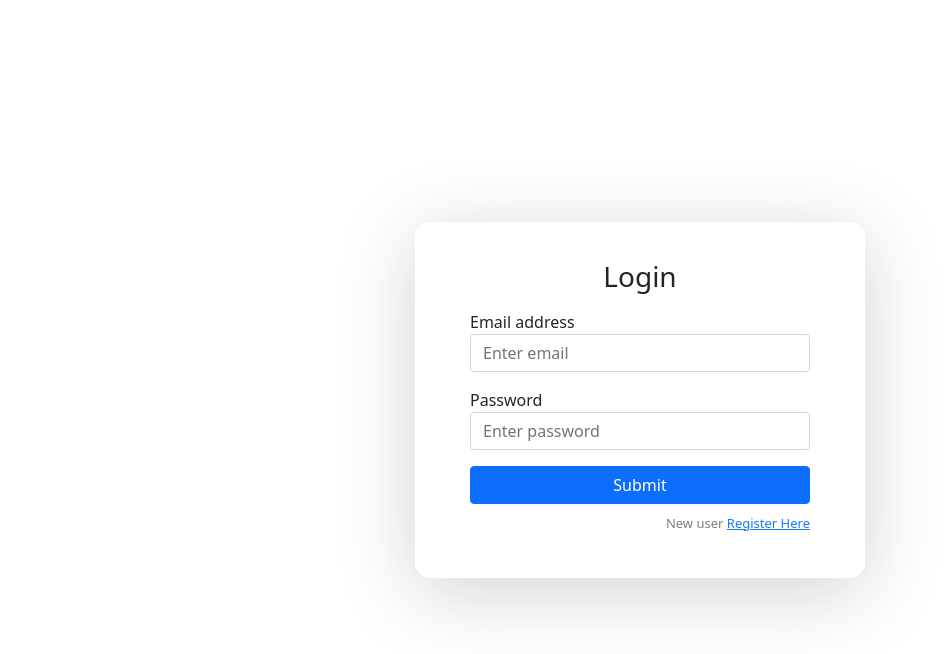
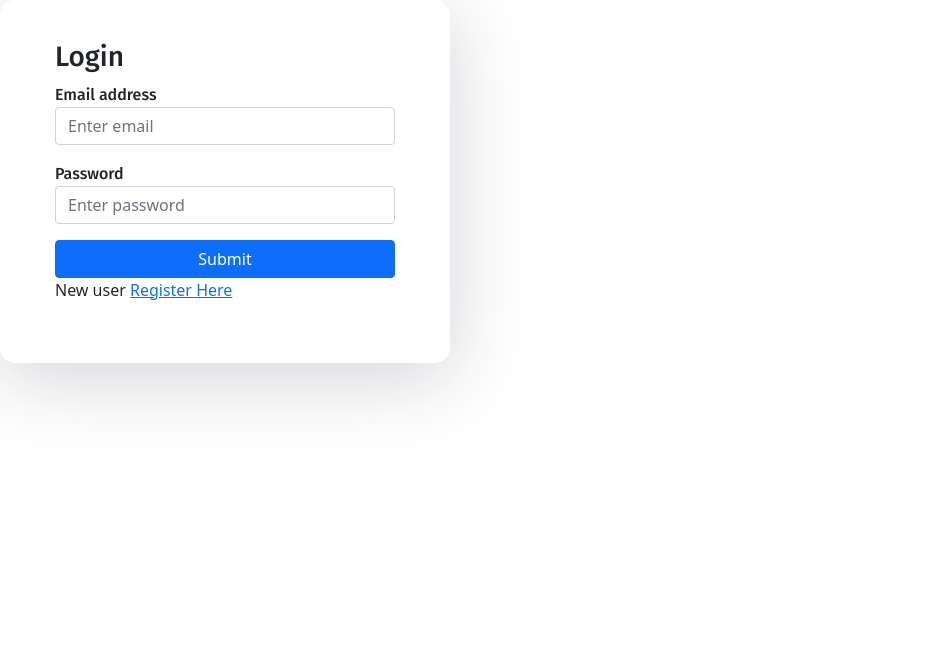
Before and after one commit to swe-ucla/swe-membership-portal, a React (Create React App) app: page /login in a window 1280 px wide. Shown: the top 654 px of the page, without its empty margins (0-952 px from the left). Built offline with nearby package versions, Linux system fonts and the light colour scheme; no server answers.

Commit message:
More updates

```diff
--- a/package.json
+++ b/package.json
@@ -10,6 +10,7 @@
     "firebase": "^10.14.1",
     "react": "^18.0.0",
     "react-dom": "^18.0.0",
+    "react-icons": "^5.4.0",
     "react-router-dom": "^6.3.0",
     "react-scripts": "5.0.1",
     "react-toastify": "^10.0.5",
--- a/src/App.js
+++ b/src/App.js
@@ -28,21 +28,13 @@ function App() {
   return (
     <Router>
       <div className="App">
-        <div className="auth-wrapper">
-          <div className="auth-inner">
             <Routes>
-              {/* <Route
-                path="/"
-                element={user ? <Navigate to="/profile" /> : <Login />}
-              /> */}
               <Route path="/login" element={<Login />} />
               <Route path="/register" element={<SignUp />} />
               <Route path="/profile" element={<Profile />} />
               <Route path="/home" element={<Home />} />
             </Routes>
             <ToastContainer />
-          </div>
-        </div>
       </div>
     </Router>
   );
--- a/src/components/Login/Login.js
+++ b/src/components/Login/Login.js
@@ -3,31 +3,31 @@ import React, { useState } from "react";
 import { auth } from "../firebase";
 import { toast } from "react-toastify";
 import SignInwithGoogle from "../signInWIthGoogle";
+import { useNavigate } from "react-router-dom";
+import './login.css';
 
 function Login() {
   const [email, setEmail] = useState("");
   const [password, setPassword] = useState("");
+  const navigate = useNavigate();
 
   const handleSubmit = async (e) => {
     e.preventDefault();
     try {
       await signInWithEmailAndPassword(auth, email, password);
       console.log("User logged in Successfully");
-      window.location.href = "/profile";
-      toast.success("User logged in Successfully", {
-        position: "top-center",
-      });
+      navigate("/home");
     } catch (error) {
       console.log(error.code);
-
       toast.error("An error occurred. Please check your email and password.", {
           position: "top-center",
         });
     }
   };
 
-
   return (
+    <div className="auth-wrapper">
+      <div className="auth-inner">
         <form onSubmit={handleSubmit}>
           <h3>Login</h3>
 
@@ -63,6 +63,8 @@ function Login() {
           </p>
           {/* <SignInwithGoogle/> */}
         </form>
+      </div>
+    </div>
   );
 }
 
--- a/src/components/Login/Register.js
+++ b/src/components/Login/Register.js
@@ -3,6 +3,9 @@ import React, { useState } from "react";
 import { auth, db } from "../firebase";
 import { setDoc, doc } from "firebase/firestore";
 import { toast } from "react-toastify";
+import { useNavigate } from "react-router-dom";
+import './login.css';
+
 
 function Register() {
   const [email, setEmail] = useState("");
@@ -10,6 +13,7 @@ function Register() {
   const [fname, setFname] = useState("");
   const [lname, setLname] = useState("");
   const [error, setError] = useState("");
+  const navigate = useNavigate();
   const handleEmailChange = (e) => {
     const inputEmail = e.target.value;
     setEmail(inputEmail);
@@ -34,11 +38,8 @@ function Register() {
           photo:""
         });
       }
-      window.location.href = "/login";
+      navigate("/profile");
       console.log("User Registered Successfully!!");
-      toast.success("User Registered Successfully!!", {
-        position: "top-center",
-      });
     } catch (error) {
       console.log(error.message);
       toast.error(error.message, {
@@ -48,6 +49,8 @@ function Register() {
   };
 
   return (
+    <div className="auth-wrapper">
+      <div className="auth-inner">
         <form onSubmit={handleRegister}>
         <h3>Sign Up</h3>
 
@@ -105,6 +108,8 @@ function Register() {
           Already registered <a href="/login">Login</a>
         </p>
       </form>
+      </div>
+    </div>
   );
 }
 export default Register;
--- /dev/null
+++ b/src/components/Login/login.css
@@ -0,0 +1,26 @@
+.auth-wrapper {
+  width: 100%;
+  height: 100%;
+}
+
+.navbar-light {
+  background-color: #ffffff;
+  box-shadow: 0px 14px 80px rgba(34, 35, 58, 0.2);
+}
+
+.auth-wrapper {
+  display: flex;
+  justify-content: center;
+  flex-direction: column;
+  text-align: left;
+}
+
+.auth-inner {
+  width: 450px;
+  margin: auto;
+  background: #ffffff;
+  box-shadow: 0px 14px 80px rgba(34, 35, 58, 0.2);
+  padding: 40px 55px 45px 55px;
+  border-radius: 15px;
+  transition: all 0.3s;
+}
--- a/src/components/Profile/Profile.js
+++ b/src/components/Profile/Profile.js
@@ -1,9 +1,13 @@
 import React, { useEffect, useState } from "react";
 import { auth, db } from "../firebase";
 import { doc, getDoc } from "firebase/firestore";
+import { FaHome } from 'react-icons/fa';
+import { useNavigate } from "react-router-dom";
+
 
 function Profile() {
   const [userDetails, setUserDetails] = useState(null);
+  const navigate = useNavigate();
   const fetchUserData = async () => {
     auth.onAuthStateChanged(async (user) => {
       console.log(user);
@@ -22,6 +26,10 @@ function Profile() {
     fetchUserData();
   }, []);
 
+  const handleHomeClick = () => {
+    navigate("/Home");
+  };
+
   async function handleLogout() {
     try {
       await auth.signOut();
@@ -35,22 +43,14 @@ function Profile() {
     <div>
       {userDetails ? (
         <>
-          <div style={{ display: "flex", justifyContent: "center" }}>
-            <img
-              src={userDetails.photo}
-              width={"40%"}
-              style={{ borderRadius: "50%" }}
-            />
-          </div>
+          <button onClick={handleHomeClick}> <FaHome/></button>
           <h3>Profile</h3>
           <div>
             <p>Email: {userDetails.email}</p>
             <p>Name: {userDetails.firstName} {userDetails.lastName}</p>
-            {/* <p>Last Name: {userDetails.lastName}</p> */}
           </div>
-          <button className="btn btn-primary" onClick={handleLogout}>
-            Logout
-          </button>
+          <button className="btn btn-primary" onClick={handleLogout}> Logout </button>
+
         </>
       ) : (
         <p>Loading...</p>
--- a/src/index.css
+++ b/src/index.css
@@ -19,71 +19,5 @@ h6,
 label,
 span {
   font-weight: 500;
+  font-family: "Fira Sans", sans-serif;
 }
-
-body,
-html,
-.App,
-#root,
-.auth-wrapper {
-  width: 100%;
-  height: 100%;
-}
-
-.navbar-light {
-  background-color: #ffffff;
-  box-shadow: 0px 14px 80px rgba(34, 35, 58, 0.2);
-}
-
-.auth-wrapper {
-  display: flex;
-  justify-content: center;
-  flex-direction: column;
-  text-align: left;
-}
-
-.auth-inner {
-  width: 450px;
-  margin: auto;
-  background: #ffffff;
-  box-shadow: 0px 14px 80px rgba(34, 35, 58, 0.2);
-  padding: 40px 55px 45px 55px;
-  border-radius: 15px;
-  transition: all 0.3s;
-}
-
-.auth-wrapper .form-control:focus {
-  border-color: #167bff;
-  box-shadow: none;
-}
-
-.auth-wrapper h3 {
-  text-align: center;
-  margin: 0;
-  line-height: 1;
-  padding-bottom: 20px;
-}
-
-.custom-control-label {
-  font-weight: 400;
-}
-
-.forgot-password,
-.forgot-password a {
-  text-align: right;
-  font-size: 13px;
-  padding-top: 10px;
-  color: #7f7d7d;
-  margin: 0;
-}
-
-.forgot-password a {
-  color: #167bff;
-}
-.continue-p{
-  font-size: 12px;
-    color: #b2b2b2;
-    font-weight: 600;
-    margin-top: 1rem;
-    text-align: center;
-}
```
Also changed, not shown: 1 other file (tests, documents, lock files or other folders). Lines whose indentation alone changed are shown as unchanged.
